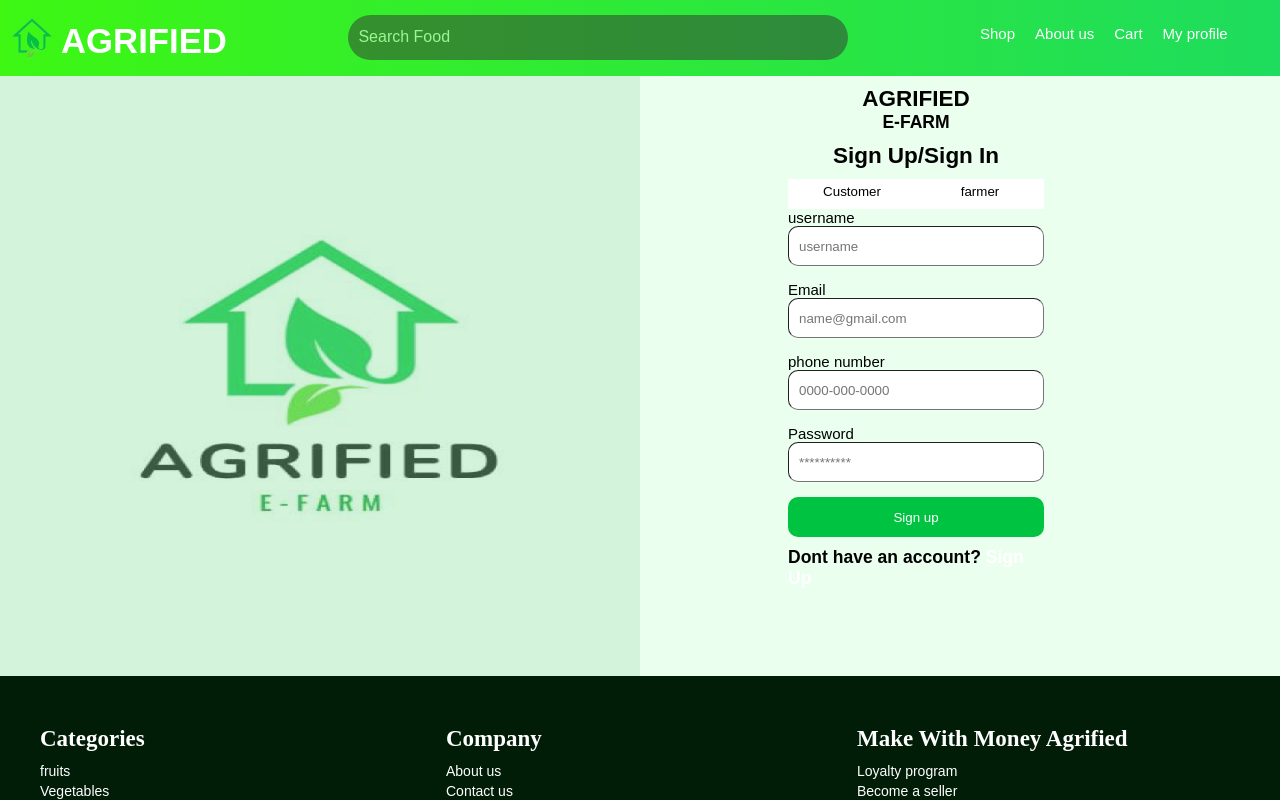
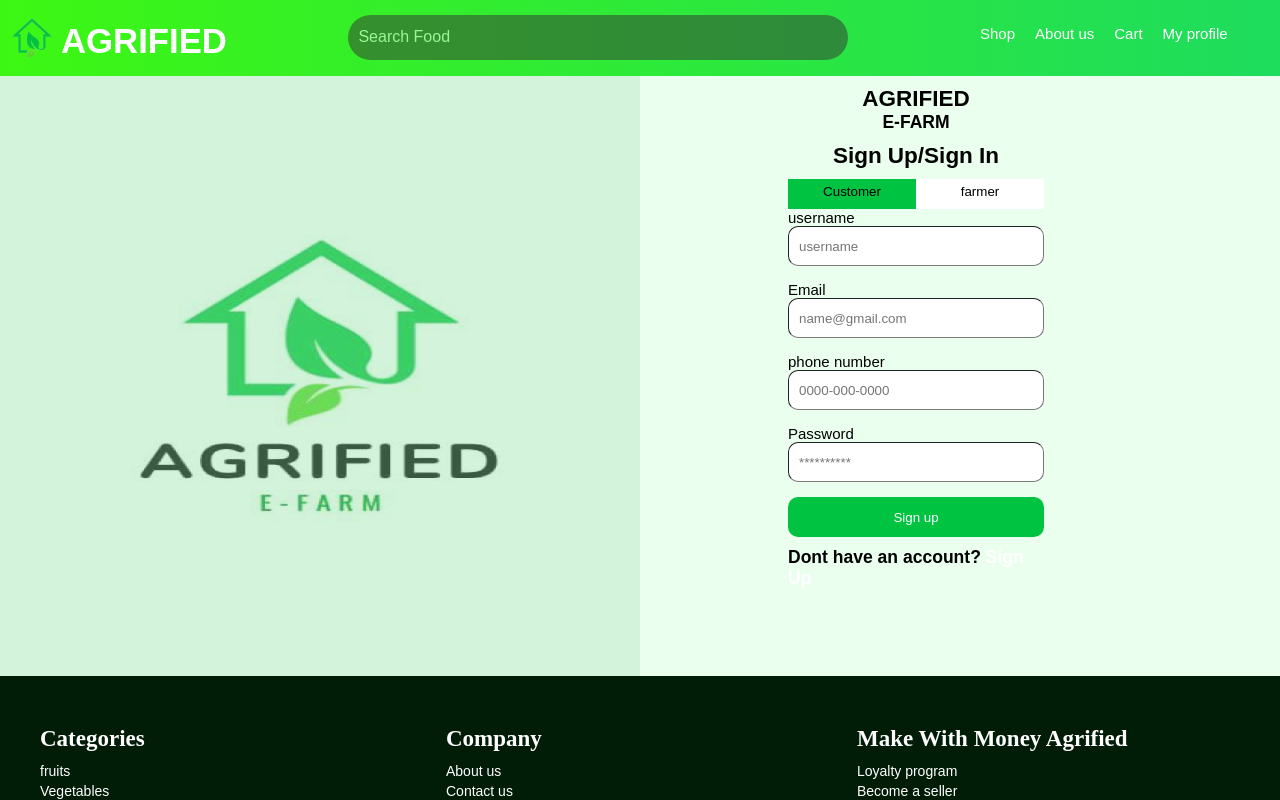
Before and after one commit to Ephraimiyanda/e-commerce-web-app, a React (Vite) app: page /signUp in a window 1280 px wide. In both pictures the pointer is over the button "Customer". Shown: the top 800 px of the page. Built offline with nearby package versions, Linux system fonts and the light colour scheme.

Commit message:
new commit

```diff
--- a/src/index.css
+++ b/src/index.css
@@ -674,6 +674,9 @@ text-align: center;
   border-width: 0px;
   background-color: #fff;
 }
+.type button:hover{
+  background-color: #00C341;
+}
 form{
   display: flex;
   flex-direction: column;
```
